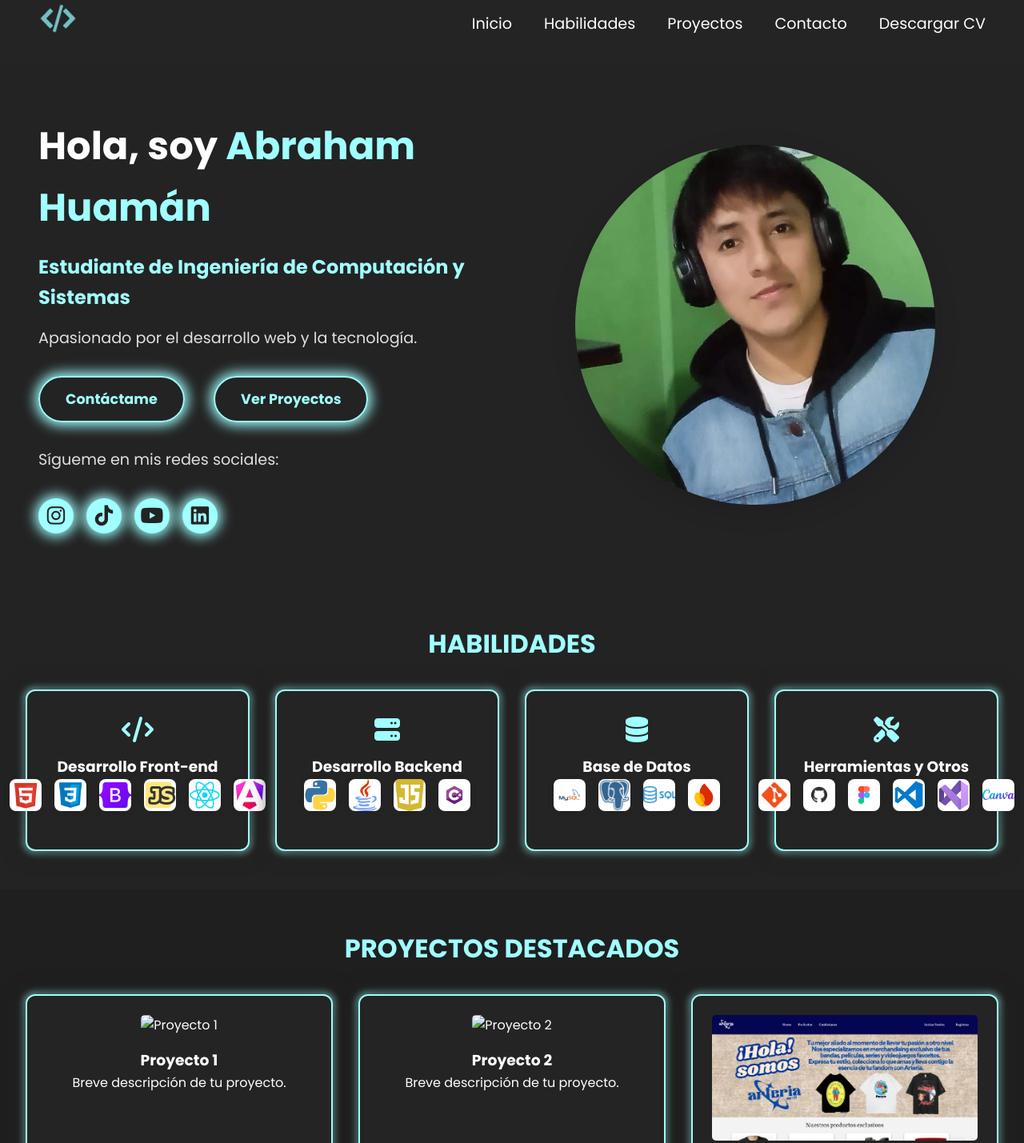
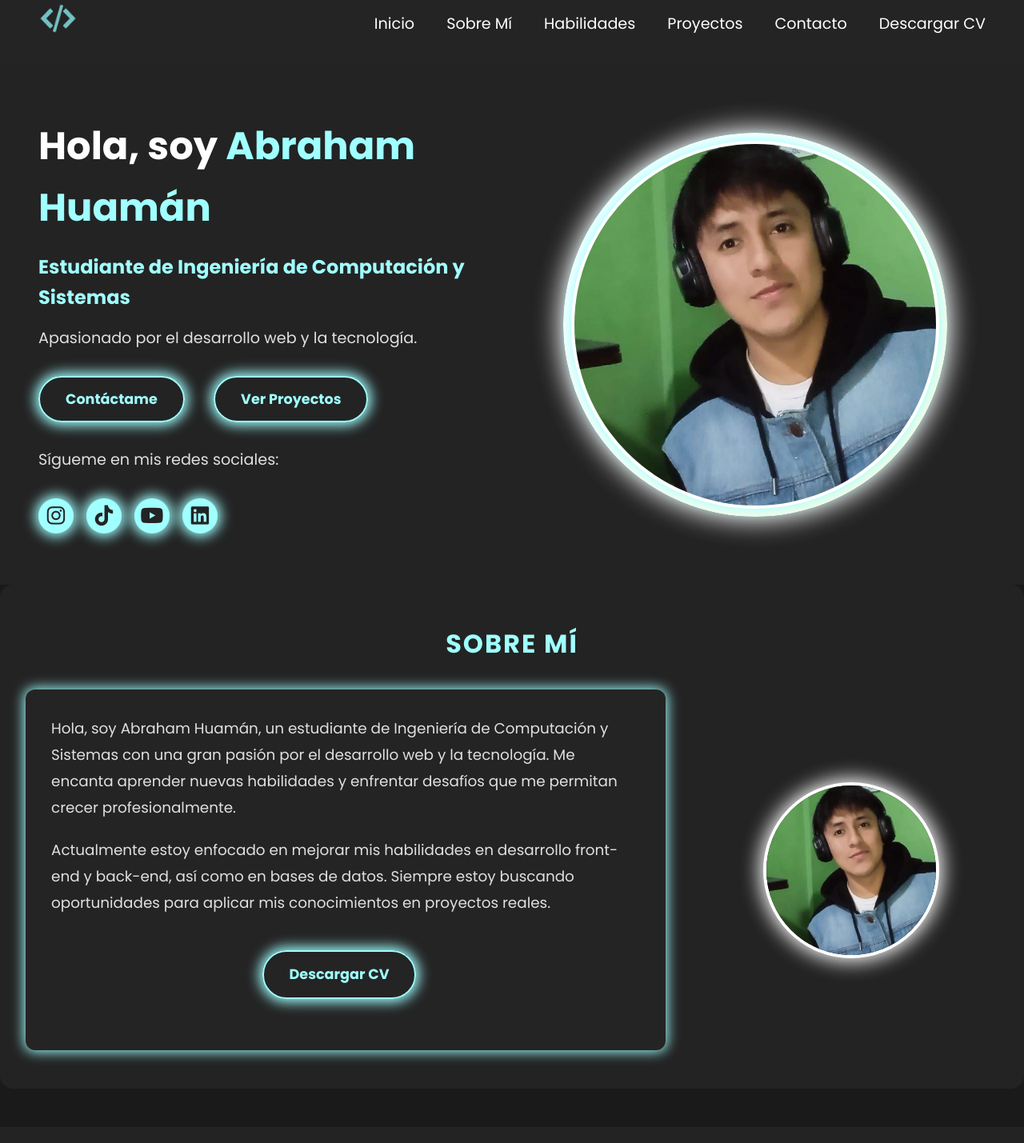
Before and after one commit to Abrahansito/mi_portafolio, a plain HTML site: page index.html in a window 1280 px wide. Shown: the part 21-1450 px from the top of the page at 80% size. Drawn offline with Linux system fonts and the light colour scheme; some packages are replaced by stand-ins of ours; a script that the page names is missing.

Commit message:
Añadiendo mas estilo

```diff
--- a/index.html
+++ b/index.html
@@ -25,6 +25,7 @@
     <nav class="navbar" id="navbar">
       <ul class="nav-list">
         <li><a href="#inicio">Inicio</a></li>
+        <li><a href="#sobre-mi">Sobre Mí</a></li>
         <li><a href="#servicios">Habilidades</a></li>
         <li><a href="#proyectos">Proyectos</a></li>
         <li><a href="#contacto">Contacto</a></li>
@@ -61,6 +62,26 @@
     </div>
   </div>
 </section>
+
+<!-- Sección Sobre Mí -->
+  <section class="about" id="sobre-mi">
+    <h2>SOBRE MÍ</h2>
+    <div class="about-content">
+      <div class="about-text">
+        <p>Hola, soy Abraham Huamán,
+          un estudiante de Ingeniería de Computación y Sistemas
+          con una gran pasión por el desarrollo web y la tecnología. Me encanta aprender
+          nuevas habilidades y enfrentar desafíos que me permitan crecer profesionalmente.</p>
+        <p>Actualmente estoy enfocado en mejorar mis habilidades
+          en desarrollo front-end y back-end, así como en bases de datos. Siempre estoy
+          buscando oportunidades para aplicar mis conocimientos en proyectos reales.</p>
+        <a href="ruta/a/tu-cv.pdf" class="btn-main" download>Descargar CV</a>
+      </div>
+      <div class="about-image">
+        <img src="imagenes/fotito.jpeg" alt="Mi Foto" />
+      </div>
+    </div>
+  </section>
 
   <!-- Sección Servicios -->
   <section class="services" id="servicios">
@@ -118,14 +139,18 @@
     <h2>PROYECTOS DESTACADOS</h2>
     <div class="projects-grid">
       <div class="project-card">
-        <img src="project1.png" alt="Proyecto 1" />
-        <h3>Proyecto 1</h3>
-        <p>Breve descripción de tu proyecto.</p>
+        <img src="imagenes/ejemplo1.png" alt="Proyecto 1" />
+        <h3>Ecommerce</h3>
+        <p>Lorem ipsum, dolor sit amet consectetur adipisicing elit.
+          Ipsa error et nam labore fugit id libero, iste, reprehenderit deleniti rerum d
+          eserunt! Doloribus consectetur at autem. Eos laboriosam voluptate totam minima!</p>
       </div>
       <div class="project-card">
-        <img src="project2.png" alt="Proyecto 2" />
-        <h3>Proyecto 2</h3>
-        <p>Breve descripción de tu proyecto.</p>
+        <img src="imagenes/ejemplo2.png" alt="Proyecto 2" />
+        <h3>Restaurante</h3>
+        <p>Lorem ipsum, dolor sit amet consectetur adipisicing elit.
+           Aut vero unde est dolorem reiciendis. Dignissimos exercitationem atque
+          impedit id beatae quasi omnis quisquam, enim porro facilis eveniet expedita recusandae commodi.</p>
       </div>
       <div class="project-card">
         <img src="imagenes/proyecto3.png" alt="Proyecto 3" />
--- a/script.js
+++ b/script.js
@@ -16,7 +16,7 @@ contactForm.addEventListener("submit", (e) => {
     title: '¡Mensaje enviado!', // Título del alert
     text: 'Gracias por tu interés. Me pondré en contacto pronto.', // Texto del alert
     background: '#232323',         // Fondo del alert
-    color: '#a0ffff',              // Color del texto
+    color: '#ffffffff',              // Color del texto
     confirmButtonColor: '#a0ffff',  // Color del botón
     iconColor: '#a0ffff',           // Color del icono
     confirmButtonText: '<span class="swal2-ok-text">OK</span>', // Texto del botón
--- a/styles.css
+++ b/styles.css
@@ -199,18 +199,38 @@ body {
 }
 
 .circle-bg {
-  border-radius: 500%;
+  position: relative;
+  width: 480px;
+  height: 480px;
   display: flex;
   justify-content: center;
   align-items: center;
-  box-shadow: 0 8px 32px rgba(0,0,0,0.12);
+  border-radius: 50%;
+  background: linear-gradient(135deg, #a0ffff, #ffffff, rgb(250, 250, 200), #a0ffff);
+  background-size: 400% 400%;
+  animation: borderMove 6s ease-in-out infinite;
+  box-shadow: 0 0 32px 4px #ffffff, 0 0 8px 2px #222;
+  padding: 8px; /* Espacio para el borde */
+}
+@keyframes borderMove {
+  0% { background-position: 0% 50%; }
+  50% { background-position: 100% 50%; }
+  100% { background-position: 0% 50%; }
 }
 
 .circle-bg img {
-  width: 450px;
-  height: 450px;
+  width: 460px;
+  height: 460px;
   border-radius: 50%;
   object-fit: cover;
+  background: #fff;
+  box-shadow: 0 0 16px 2px #a0ffff;
+  border: 4px solid #fff;
+  transition: transform 0.3s;
+}
+
+.circle-bg img:hover {
+  transform: scale(1.08);
 }
 
 /* Logos de certificaciones */
@@ -242,6 +262,76 @@ body {
 .trusted-by img:hover {
   transform: scale(1.08);
   opacity: 1;
+}
+
+
+/* Sección Sobre Mí */
+.about {
+  padding: 3rem 2rem;
+  background: #232323;
+  border-radius: 16px;
+  margin-bottom: 3rem;
+}
+
+.about h2 {
+  text-align: center;
+  color: #a0ffff;
+  font-size: 2rem;
+  margin-bottom: 2rem;
+  letter-spacing: 2px;
+}
+
+.about-content {
+  display: flex;
+  align-items: center;
+  justify-content: center;
+  gap: 3rem;
+  flex-wrap: wrap;
+}
+
+.about-text {
+  flex: 2;
+  color: #e0e0e0;
+  font-size: 1.15rem;
+  line-height: 1.8;
+  background: #242424;
+  padding: 2rem;
+  border-radius: 12px;
+  box-shadow: 0 0 16px 2px #a0ffff;
+  display: flex;
+  flex-direction: column;
+  align-items: center; /* Centra el contenido horizontalmente */
+}
+
+.about-text a.btn-main {
+  margin-top: 1.5rem;
+  align-self: center;
+}
+
+.about-text p {
+  margin-bottom: 1.2rem;
+}
+
+.about-image {
+  flex: 1;
+  display: flex;
+  justify-content: center;
+  align-items: center;
+}
+
+.about-image img {
+  width: 220px;
+  height: 220px;
+  border-radius: 50%;
+  object-fit: cover;
+  box-shadow: 0 0 24px 4px #ffffff, 0 0 8px 2px #222;
+  border: 4px solid #ffffff;
+  background: #fff;
+  transition: transform 0.3s;
+}
+
+.about-image img:hover {
+  transform: scale(1.08);
 }
 
 /* Sección Servicios */
@@ -366,6 +456,11 @@ body {
   margin: 0 auto;
   display: flex;
   flex-direction: column;
+  background: #242424;
+  padding: 2rem;
+  border: 2px solid #a0ffff;
+  border-radius: 16px;
+  box-shadow: 0 0 24px 4px #222, 0 0 8px 2px #a0ffff;
 }
 
 .contact-form label {
```
Also changed, not shown: imagenes/ejemplo1.png (added), imagenes/ejemplo2.png (added).
